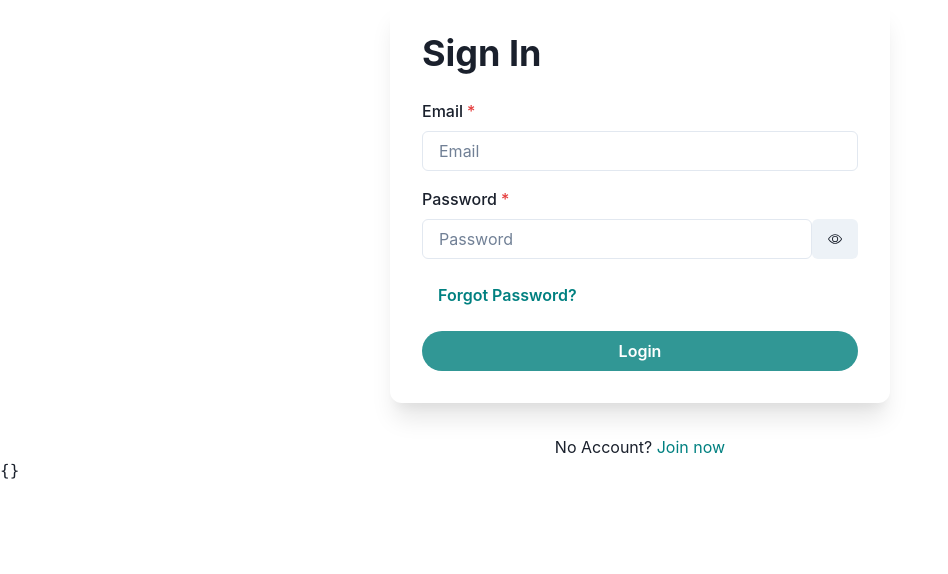
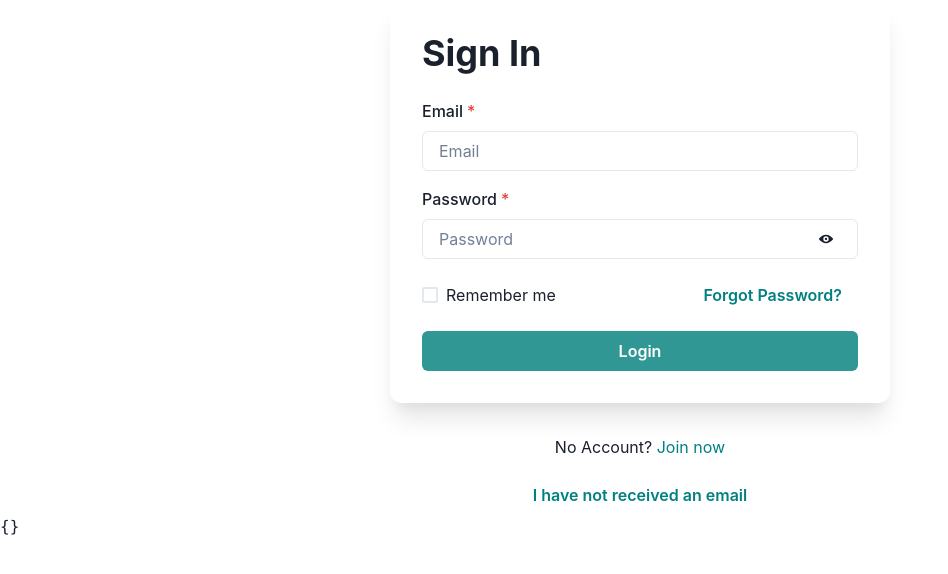
Before and after one commit to TheRiceCold/online-platform-for-professionals, a Next.js app: page /login in a window 1280 px wide. Shown: the top 574 px of the page, without its empty margins (0-948 px from the left). Built offline with nearby package versions, Linux system fonts and the light colour scheme.

Commit message:
Modal Component
Added Components and Layouts
- Modal
- EmailConfirmLayout
- PasswordField -> PasswordInput

```diff
--- a/components/Form.jsx
+++ b/components/Form.jsx
@@ -1,16 +1,16 @@
 import {
-  Flex,
+  Flex, Checkbox,
   FormErrorMessage,
   FormLabel, FormControl,
   Input, Button, Select,
 } from "@chakra-ui/react"
-import PasswordField from "./PasswordField"
+import PasswordInput from "./PasswordInput"
 import {capitalize} from "@/utils/stringHelpers"
 
 const Form = props => {
-  const {
-    formHook, formModalButton,
-    submitHandler, fields, buttonLabel } = props
+  const { formHook, isLoginAuth, fields,
+    submitHandler, buttonLabel } = props
+
   const { register, handleSubmit, formState } = formHook
   const { errors, isSubmitting } = formState
 
@@ -33,8 +33,9 @@ const Form = props => {
               {label}
             </FormLabel>
             {isPassword ?
-              <PasswordField
+              <PasswordInput
                 id={id}
+                isLoginAuth
                 label={label}
                 register={register}
               />
@@ -60,23 +61,21 @@ const Form = props => {
           </FormControl>
         )
       })}
-      {formModalButton &&
-        <Flex mt={4}>
+      {isLoginAuth &&
+        <Flex mt={4} justify="space-between" align="center">
+          <Checkbox colorScheme="teal">Remember me</Checkbox>
           <Button
             bg="none"
             color="teal"
             borderRadius={60}
-          >{formModalButton}
+          >Forgot Password?
           </Button>
         </Flex>
       }
       <Button
-        mt={4}
-        width="100%"
-        type="submit"
-        borderRadius={60}
-        colorScheme="teal"
+        mt={4} w="100%"
         isLoading={isSubmitting}
+        type="submit" colorScheme="teal"
         > {buttonLabel}
       </Button>
     </form>
--- /dev/null
+++ b/components/Modal.jsx
@@ -0,0 +1,34 @@
+import {
+  ModalBody,
+  ModalHeader,
+  ModalOverlay,
+  ModalContent,
+  ModalCloseButton,
+  Modal as ChakraModal,
+} from '@chakra-ui/react'
+
+const Modal = props => {
+  const { heading, content, isOpen, onClose } = props
+
+  return (
+    <>
+      <ChakraModal
+        isOpen={isOpen}
+        onClose={onClose}
+      >
+        <ModalOverlay />
+        <ModalContent>
+          <ModalHeader textAlign="center">
+            {heading}
+          </ModalHeader>
+          <ModalCloseButton />
+          <ModalBody pb={6}>
+            {content}
+          </ModalBody>
+        </ModalContent>
+      </ChakraModal>
+    </>
+  )
+}
+
+export default Modal
--- a/components/PasswordField.jsx
+++ /dev/null
@@ -1,23 +0,0 @@
-import {useState} from "react"
-import {BsEye} from "react-icons/bs"
-import {Input, InputGroup, Button} from "@chakra-ui/react"
-
-const PasswordField = ({id, label, isSignUp, register}) => {
-  const [show, setShow] = useState(false)
-
-  return (
-    <InputGroup>
-      <Input
-        id={id}
-        {...register(id)}
-        placeholder={label}
-        type={show ? "text" : "password"}
-        // DOM warnings
-        autoComplete={isSignUp ? "new-password" : "current-password" }
-      />
-      <Button onClick={() => setShow(!show)}><BsEye/></Button>
-    </InputGroup>
-  )
-}
-
-export default PasswordField
--- /dev/null
+++ b/components/PasswordInput.jsx
@@ -0,0 +1,35 @@
+import {useState} from "react"
+import {ViewIcon, ViewOffIcon} from "@chakra-ui/icons"
+import {
+  Button,
+  Input, InputGroup,
+  InputRightElement,
+} from "@chakra-ui/react"
+
+const PasswordInput = ({id, label, isLoginAuth, register}) => {
+  const [show, setShow] = useState(false)
+
+  return (
+    <InputGroup>
+      <Input
+        id={id}
+        {...register(id)}
+        placeholder={label}
+        type={show ? "text" : "password"}
+        // DOM warnings
+        autoComplete={isLoginAuth ? "current-password" :  "new-password" }
+      />
+      <InputRightElement width="4em">
+        <Button
+          h="2em"
+          size="sm"
+          bg="none"
+          onClick={() => setShow(!show)}>
+          {show ? <ViewOffIcon/> : <ViewIcon/>}
+        </Button>
+      </InputRightElement>
+    </InputGroup>
+  )
+}
+
+export default PasswordInput
--- a/components/navbar/AuthButtons.jsx
+++ b/components/navbar/AuthButtons.jsx
@@ -15,8 +15,7 @@ const AuthButtons = () => {
         variant="outline"
         borderRadius="60"
         onClick={() => {}}
-      >
-        Sign in
+      >Sign in
       </Button>
     </Flex>
   )
--- a/components/navbar/SearchInput.jsx
+++ b/components/navbar/SearchInput.jsx
@@ -2,7 +2,7 @@ import {
   Flex, Input, InputGroup, Button,
   InputLeftElement, InputRightElement
   } from "@chakra-ui/react"
-import {CgSearch} from "react-icons/cg"
+import {SearchIcon} from "@chakra-ui/icons"
 
 const SearchInput = () => {
   return (
@@ -11,7 +11,7 @@ const SearchInput = () => {
         <Input placeholder="Search"/>
         <Input placeholder="Location"/>
         <Button>
-          <CgSearch size={48}/>
+          <SearchIcon />
         </Button>
       </InputGroup>
     </Flex>
--- a/layouts/AuthLayout.jsx
+++ b/layouts/AuthLayout.jsx
@@ -1,23 +1,30 @@
 import NextLink from "next/link"
 import Form from "@/components/Form"
+import Modal from "@/components/Modal"
 import {useForm} from "react-hook-form"
 import {Container, Stack} from "@chakra-ui/layout"
-import {Text, Heading, Link} from "@chakra-ui/react"
+import {useDisclosure as useModal} from '@chakra-ui/react'
+import {Text, Heading, Link, Button} from "@chakra-ui/react"
+import EmailConfirmLayout from "@/layouts/EmailConfirmLayout"
 
-const AuthLayout = ({heading, linkTo, ...props}) => {
+const AuthLayout = ({heading, linkTo, isLoginAuth, ...props}) => {
   const formHook = useForm()
+  const {onOpen : openModal, ...modalProps} = useModal()
 
   return (
     <>
       <Container
         display="flex"
+        flexDir="column"
+        alignItems="center"
         justifyContent="center"
-      alignItems="center"
-      flexDir="column"
       >
         <Stack width="500px" p="8" boxShadow="xl" borderRadius="xl">
           <Heading>{heading}</Heading>
-        <Form {...props} formHook={formHook}/>
+          <Form {...props}
+            formHook={formHook}
+            isLoginAuth={isLoginAuth}
+          />
         </Stack>
         {linkTo &&
           <Text mt={8}>
@@ -29,7 +36,22 @@ const AuthLayout = ({heading, linkTo, ...props}) => {
             </NextLink>
           </Text>
         }
+        {isLoginAuth &&
+          <Button
+            mt={4}
+            bg="none"
+            color="teal"
+            borderRadius={60}
+            onClick={openModal}
+          > I have not received an email
+          </Button>
+        }
       </Container>
+      <Modal
+        {...modalProps}
+        heading="Resend Confirmation"
+        content={<EmailConfirmLayout/>}
+      />
       <pre>{JSON.stringify(formHook.watch(), null, 2)}</pre>
     </>
   )
--- /dev/null
+++ b/layouts/EmailConfirmLayout.jsx
@@ -0,0 +1,26 @@
+import {
+  InputLeftElement, InputGroup,
+  Input, Button } from "@chakra-ui/react"
+import {EmailIcon} from "@chakra-ui/icons"
+
+const EmailConfirmLayout = () => {
+  return (
+    <form>
+      <InputGroup mt={4}>
+        <InputLeftElement
+          pointerEvents='none'
+          children={<EmailIcon color="gray.500"/>}
+        />
+        <Input placeholder="Email" />
+      </InputGroup>
+      <Button
+        type="submit"
+        mt={8} w="100%"
+        colorScheme="teal"
+      >Send
+      </Button>
+    </form>
+  )
+}
+
+export default EmailConfirmLayout
--- a/package.json
+++ b/package.json
@@ -9,6 +9,7 @@
     "lint": "next lint"
   },
   "dependencies": {
+    "@chakra-ui/icons": "^1.1.7",
     "@chakra-ui/react": "2.0.0-next.0",
     "@emotion/react": "^11.9.0",
     "@emotion/styled": "^11.8.1",
@@ -18,7 +19,6 @@
     "react": "18.0.0",
     "react-dom": "18.0.0",
     "react-hook-form": "^7.30.0",
-    "react-icons": "^4.3.1",
     "react-query": "^3.38.1",
     "zod": "^3.15.1"
   },
--- a/pages/login.js
+++ b/pages/login.js
@@ -21,12 +21,12 @@ const Login = () => {
         <link rel="icon" href="/favicon.ico" />
       </Head>
       <AuthLayout
+        isLoginAuth
         fields={fields}
         linkTo={linkTo}
         heading="Sign In"
         buttonLabel="Login"
         submitHandler={submitHandler}
-        formModalButton="Forgot Password?"
       />
     </main>
   )
--- a/pages/signup.js
+++ b/pages/signup.js
@@ -23,7 +23,7 @@ const SignUp = () => {
       <AuthLayout
         fields={fields}
         linkTo={linkTo}
-        buttonLabel="Register"
+        buttonLabel="Join"
         heading="Create an Account"
         submitHandler={submitHandler}
       />
```
Also changed, not shown: 1 other file (tests, documents, lock files or other folders). Lines whose indentation alone changed are shown as unchanged.
